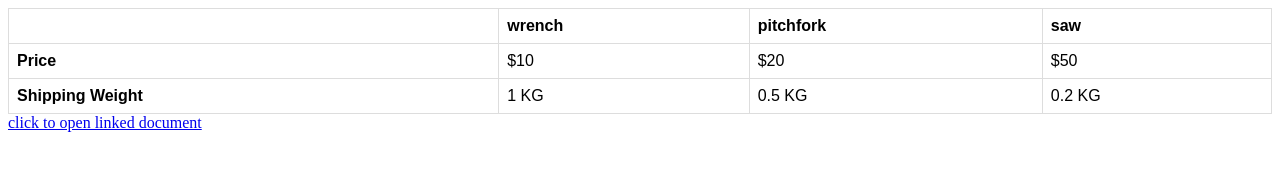
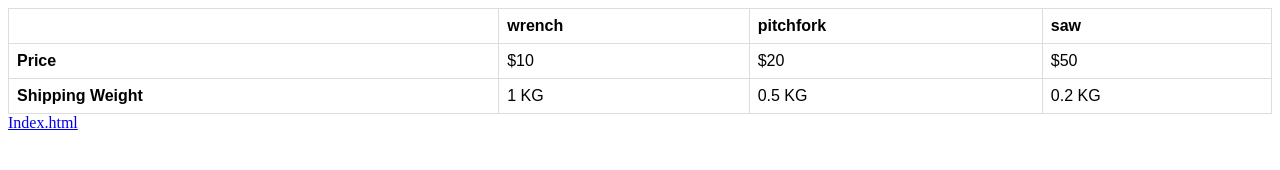
Before and after one commit to djnewbeez/Web-Assn-2-, a plain HTML site: page Lab2.p2.html in a window 1280 px wide. Drawn offline with Linux system fonts and the light colour scheme.

Commit message:
Update Lab2.p2.html

```diff
--- a/Lab2.p2.html
+++ b/Lab2.p2.html
@@ -51,7 +51,7 @@ padding: 8px;
 
 <body>
 
-<A href="lab2p1.html">click to open linked document</A> <!--creates link to another document named l2p2.html which is in the same directory as this file -->
+<A href="lab2p1.html">Index.html</A> <!--creates link to another document named l2p2.html which is in the same directory as this file -->
 
 </body>
 
```
